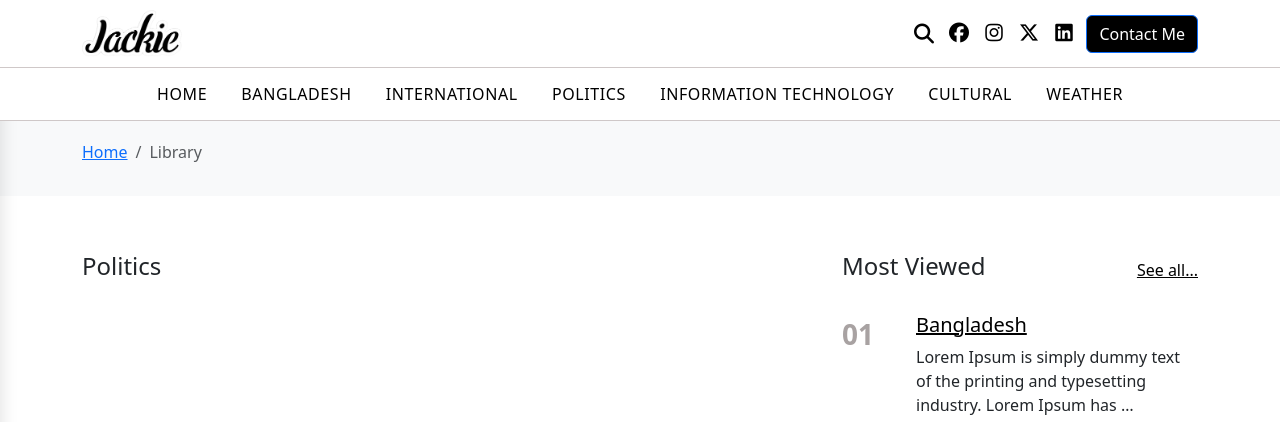
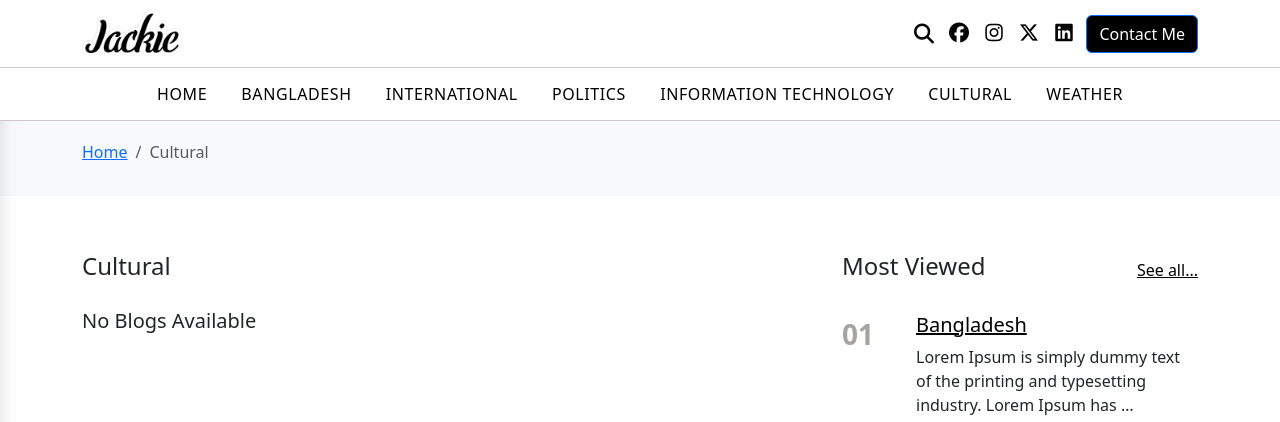
Before and after one commit to Md-Minhazul-Alam/My-Blog-Django, a Django app: a page that uses blog/templates/pages/category.html in a window 1280 px wide. Shown: the top 422 px of the page. Run offline with Django 5.2, Linux system fonts and the light colour scheme; data comes from the database, SQL or seed files in the repository; both versions use the stored data as it was after the commit; some libraries are stand-ins or nearby versions.

Commit message:
Dynamic funtionality added on category name

```diff
--- a/blog/frontend/views.py
+++ b/blog/frontend/views.py
@@ -76,6 +76,7 @@ def CategoryPage(request, category_slug):
         'pages': page,
         'editors': editor,
         'most_viewed': most_viewed,
+        'category': category,
     })
 
 # Blog Details
--- a/blog/templates/pages/category.html
+++ b/blog/templates/pages/category.html
@@ -1,11 +1,13 @@
-{% extends 'layouts/base.html' %} {% block content %}
+{% extends 'layouts/base.html' %}
+
+{% block content %}
 <!-- Breadcrumb -->
 <section class="breadcrumb bg-light pb-3">
   <div class="container">
     <nav aria-label="breadcrumb">
       <ol class="breadcrumb">
         <li class="breadcrumb-item"><a href="#">Home</a></li>
-        <li class="breadcrumb-item active" aria-current="page">Library</li>
+        <li class="breadcrumb-item active" aria-current="page">{{ category.category_name }}</li>
       </ol>
     </nav>
   </div>
@@ -18,10 +20,11 @@
       <div class="col-md-8">
         <!-- Blog Section -->
         <section class="blog-section mb-4">
-          <h3 class="blog-category-title">Politics</h3>
+          <h3 class="blog-category-title">{{ category.category_name }}</h3>
           <div class="row">
+            {% if blogs %}
             {% for blog in blogs %}
-            <div class="col-md-6">
+            <div class="col-md-6 mb-4">
               <article class="blog-category-article">
                 <div class="blog-image">
                   {% if blog.thumbnail %}
@@ -44,6 +47,10 @@
               </article>
             </div>
             {% endfor %}
+            {% else %}
+            <h5>No Blogs Available</h5>
+            {% endif %}
+
           </div>
         </section>
       </div>
```
Also changed, not shown: blog/db.sqlite3.
